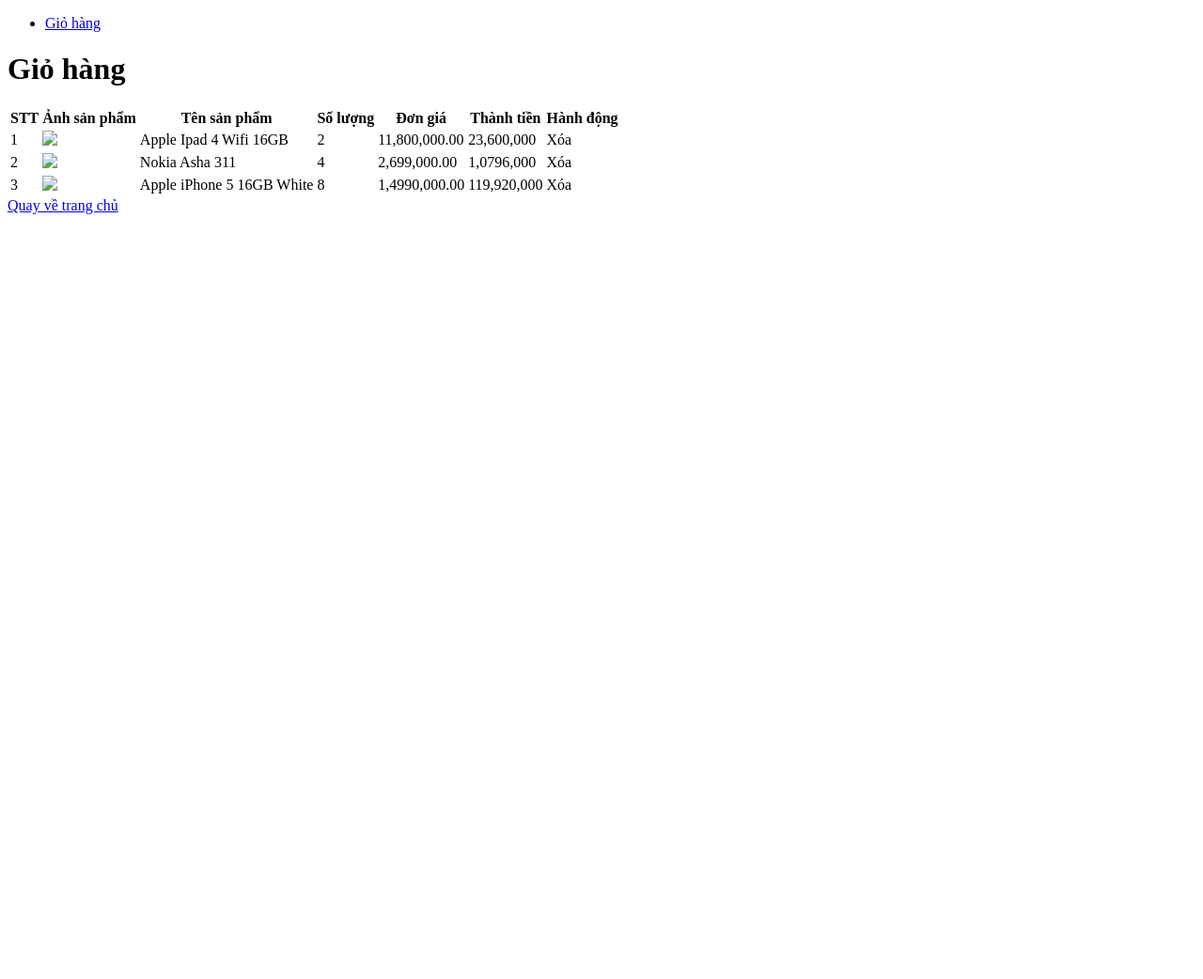
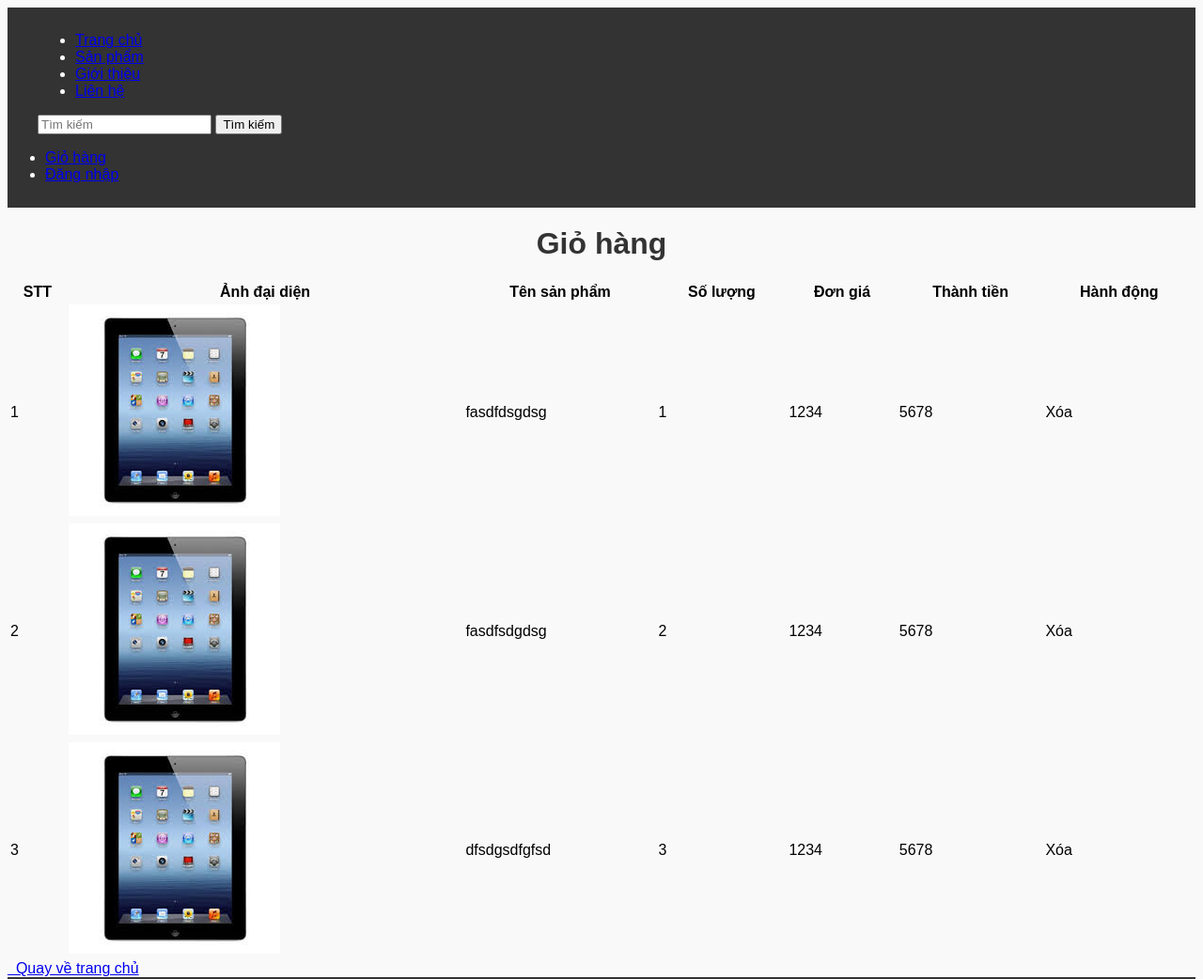
Before and after one commit to LeTrungHieuu/LeTrungHieuu.github.io, a plain HTML site: page project/index.html in a window 1280 px wide. Shown: the top 1042 px of the page at 94% size. Before the commit the page ends 800 px from the top, so only its background shows below. Drawn offline with Linux system fonts and the light colour scheme.

Commit message:
Add files via upload

```diff
--- a/project/index.html
+++ b/project/index.html
@@ -1,28 +1,58 @@
 <!DOCTYPE html>
-<html lang="en">
+<html lang="vi" class="h-100">
 <head>
-    <meta charset="UTF-8">
-    <meta name="viewport" content="width=device-width, initial-scale=1.0">
-    <title>Document</title>
+    <meta charset="utf-8">
+    <meta name="viewport" content="width=device-width, initial-scale=1, shrink-to-fit=no">
+    <title>project</title>
+    <link rel="stylesheet" href="./style.css" type="text/css">
 </head>
 <body>
-
-                <ul class="navbar-cart">
-                    <li class="nav-item ">
+    <nav class="menu">
+        <div class="container">
+                <ul>
+                    <li >
+                        <a  href="./index.html">Trang chủ <span ></span></a>
+                    </li>
+                    <li
+                    >
+                        <a  href="products.html">Sản phẩm</a>
+                    </li>
+                    <li
+                    >
+                        <a  href="about.html">Giới thiệu</a>
+                    </li>
+                    <li
+                    >
+                        <a  href="contact.html">Liên hệ</a>
+                    </li>
+                </ul>
+                <form
+                 >
+                    <input  type="text" placeholder="Tìm kiếm" aria-label="Search"
+                        name="keyword_tensanpham">
+                    <button type="submit">Tìm kiếm</button>
+                </form>
+            </div>
+            <ul>
+                <li
+                >
                     <a class="nav-link" href="cart.html">Giỏ hàng</a>
+                </li>
+                <li
+                >
+                    <a class="nav-link" href="login.html">Đăng nhập</a>
                 </li>
             </ul>
         </div>
     </nav>
-
-                <h1 class="text-center">Giỏ hàng</h1>
-                <div class="row">
-                    <div class="bảng">
-                        <table class="bảng">
+            <h1 class="hihi">Giỏ hàng</h1>
+            <div >
+                <div >
+                    <table>
                         <thead>
                             <tr>
                                 <th>STT</th>
-                                    <th>Ảnh sản phẩm</th>
+                                <th>Ảnh đại diện</th>
                                 <th>Tên sản phẩm</th>
                                 <th>Số lượng</th>
                                 <th>Đơn giá</th>
@@ -30,57 +60,70 @@
                                 <th>Hành động</th>
                             </tr>
                         </thead>
-                            <tbody id="sothutu">
+
+                        <tbody id="abcd">
                             <tr>
                                 <td>1</td>
                                 <td>
-                                        <img src="../assets/img/product/ipad4.png" class="hinhdaidien">
+                                    <img src="./download.jpg" class="hinhdaidien">
                                 </td>
-                                    <td>Apple Ipad 4 Wifi 16GB</td>
-                                    <td class="text-right">2</td>
-                                    <td class="text-right">11,800,000.00</td>
-                                    <td class="text-right">23,600,000</td>
+                                <td>fasdfdsgdsg</td>
+                                <td class="text-right">1</td>
+                                <td class="text-right">1234</td>
+                                <td class="text-right">5678</td>
                                 <td>
-                                            <i class="fa fa-trash" aria-hidden="true"></i> Xóa
-
+                                    <a>
+                                        <i class="fa fa-trash" ></i> Xóa
+                                    </a>
                                 </td>
                             </tr>
                             <tr>
                                 <td>2</td>
                                 <td>
-                                        <img src="../assets/img/product/nokia-asha-311.jpg" class="hinhdaidien">
+                                    <img src="./download.jpg" class="hinhdaidien">
                                 </td>
-                                    <td>Nokia Asha 311</td>
-                                    <td class="text-right">4</td>
-                                    <td class="text-right">2,699,000.00</td>
-                                    <td class="text-right">1,0796,000</td>
+                                <td>fasdfsdgdsg</td>
+                                <td class="text-right">2</td>
+                                <td class="text-right">1234</td>
+                                <td class="text-right">5678</td>
                                 <td>
-
+                                    <a >
                                         <i class="fa fa-trash" aria-hidden="true"></i> Xóa
-
+                                    </a>
                                 </td>
                             </tr>
                             <tr>
                                 <td>3</td>
                                 <td>
-                                        <img src="../assets/img/product/iphone5-white.jpeg" class="hinhdaidien">
+                                    <img src="./download.jpg" class="hinhdaidien">
                                 </td>
-                                    <td>Apple iPhone 5 16GB White</td>
-                                    <td class="text-right">8</td>
-                                    <td class="text-right">1,4990,000.00</td>
-                                    <td class="text-right">119,920,000</td>
+                                <td>dfsdgsdfgfsd</td>
+                                <td class="text-right">3</td>
+                                <td class="text-right">1234</td>
+                                <td class="text-right">5678</td>
                                 <td>
-
-                                            <i class="fa fa-trash" aria-hidden="true"></i> Xóa
+                                    <a >
+                                        <i class="fa fa-trash" ></i> Xóa
+                                    </a>
                                 </td>
                             </tr>
                         </tbody>
                     </table>
-
-                        <a href="./index.html" class="btn btn-warning btn-md"><i class="fa fa-arrow-left"
-                                aria-hidden="true"></i>Quay về trang chủ</a>
+                    <a href="index.html" ><i class="efgh"
+                            aria-hidden="true"></i>&nbsp;
+                            Quay về trang chủ</a>
+                </div>
             </div>
         </div>
 
+    </main>
+    <footer class="footer ">
+        <div class="container">
+            <span>Bản quyền © bởi <a>abcd</a>
+            <p>
+                <a href="#">Về đầu trang</a>
+            </p>
+        </div>
+    </footer>
 </body>
 </html>
--- a/project/style.css
+++ b/project/style.css
@@ -0,0 +1,36 @@
+
+body {
+    font-family: Arial, sans-serif;
+    background-color: #f9f9f9;
+}
+
+.container {
+    max-width: 1200px;
+    margin: 0 auto;
+    padding: 0 20px;
+}
+
+.menu {
+    background-color: #333;
+    color: #fff;
+    padding: 10px 0;
+}
+
+.hihi {
+    text-align: center;
+    margin-top: 20px;
+    color: #333;
+}
+
+table {
+    width: 100%;
+
+    margin-top: 20px;
+}
+
+.footer {
+    background-color: #333;
+    color: #fff;
+    padding: 20px 0;
+    text-align: center;
+}
```
Also changed, not shown: project/download.jpg (added). Lines whose indentation alone changed are shown as unchanged.
